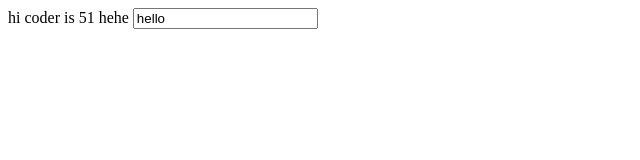
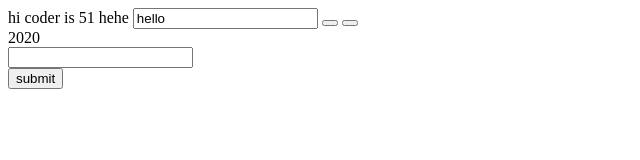
Before and after one commit to grace7937/vue-basic, a plain HTML site: page index.html in a window 1280 px wide. Shown: the whole page, without its empty margins (0-640 px from the left). Drawn offline with nearby package versions, Linux system fonts and the light colour scheme.

Commit message:
Create Event

```diff
--- a/index.html
+++ b/index.html
@@ -12,14 +12,23 @@
     <div id="app">
         {{ nextYear("hi ") }}
         <input  :type="type" v-bind:value="inputData">       <!-- v-bind 는 생략하고 : 만 넣어도 됨-->
-    </div>
+        <button v-on:click="plus"></button>
+        <button v-on:click="minus"></button>
+        <div>  {{year}}</div>
 
-    <script>
+        <form v-on:submit.prevent="submitText">
+            <input type="text"><br>
+            <button type="submit">submit</button>
+        </form>
 
 
+
+    </div>
+    <script>
         new Vue({
             el: "#app",
             data: {
+                year: 2020,
                 person: {
                     name:"coder",
                     age: 50,
@@ -33,11 +42,21 @@
                 },
                 otherMethod() {
                     this.nextYear();
+                },
+                handleClickBtn() {
+                    console.log("click")
+                },
+                plus() {
+                    this.year ++;
+                },
+                minus() {
+                    this.year --;
+                },
+                submitText() {
+
                 }
             }
         })
-
-
     </script>
 </body>
 </html>
```
